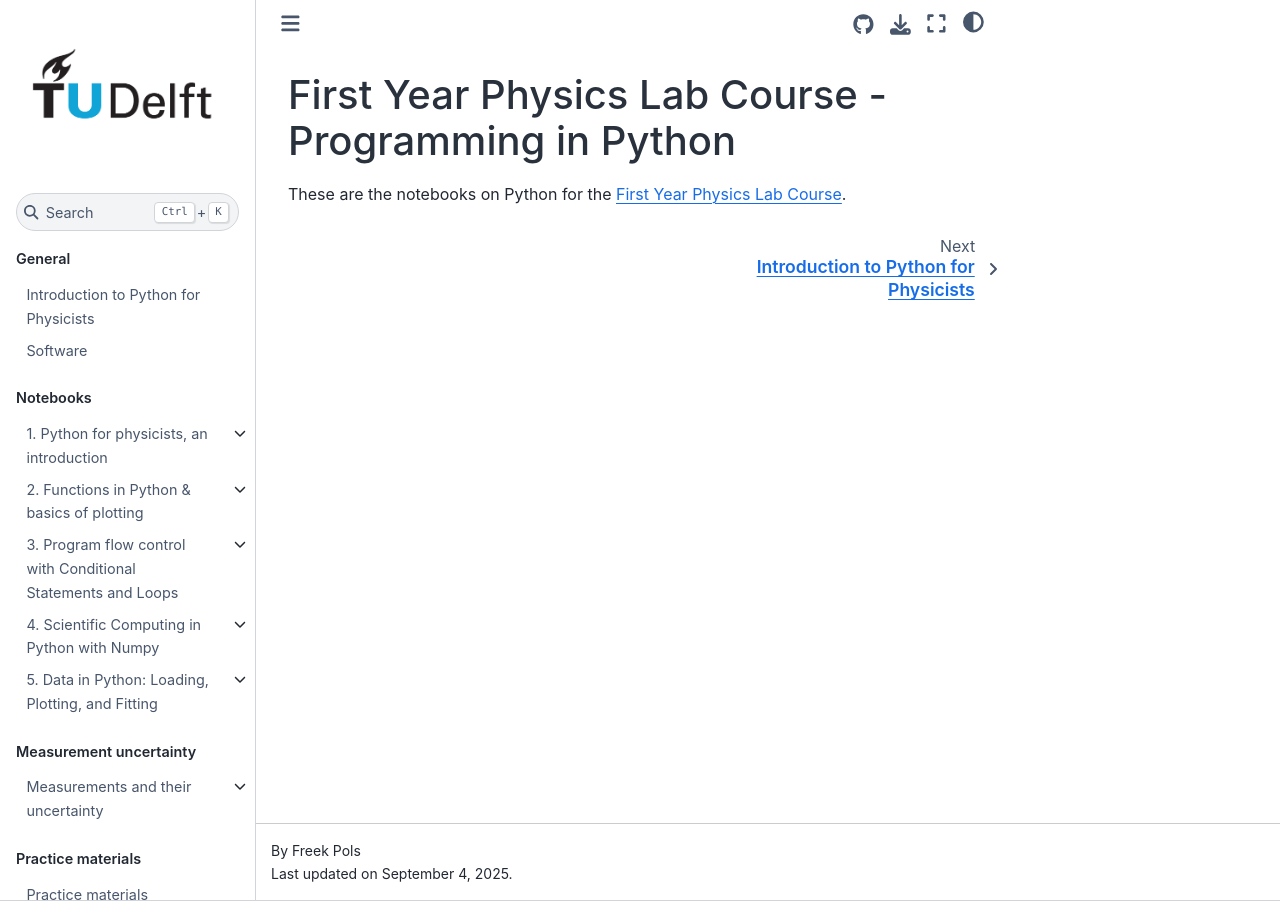
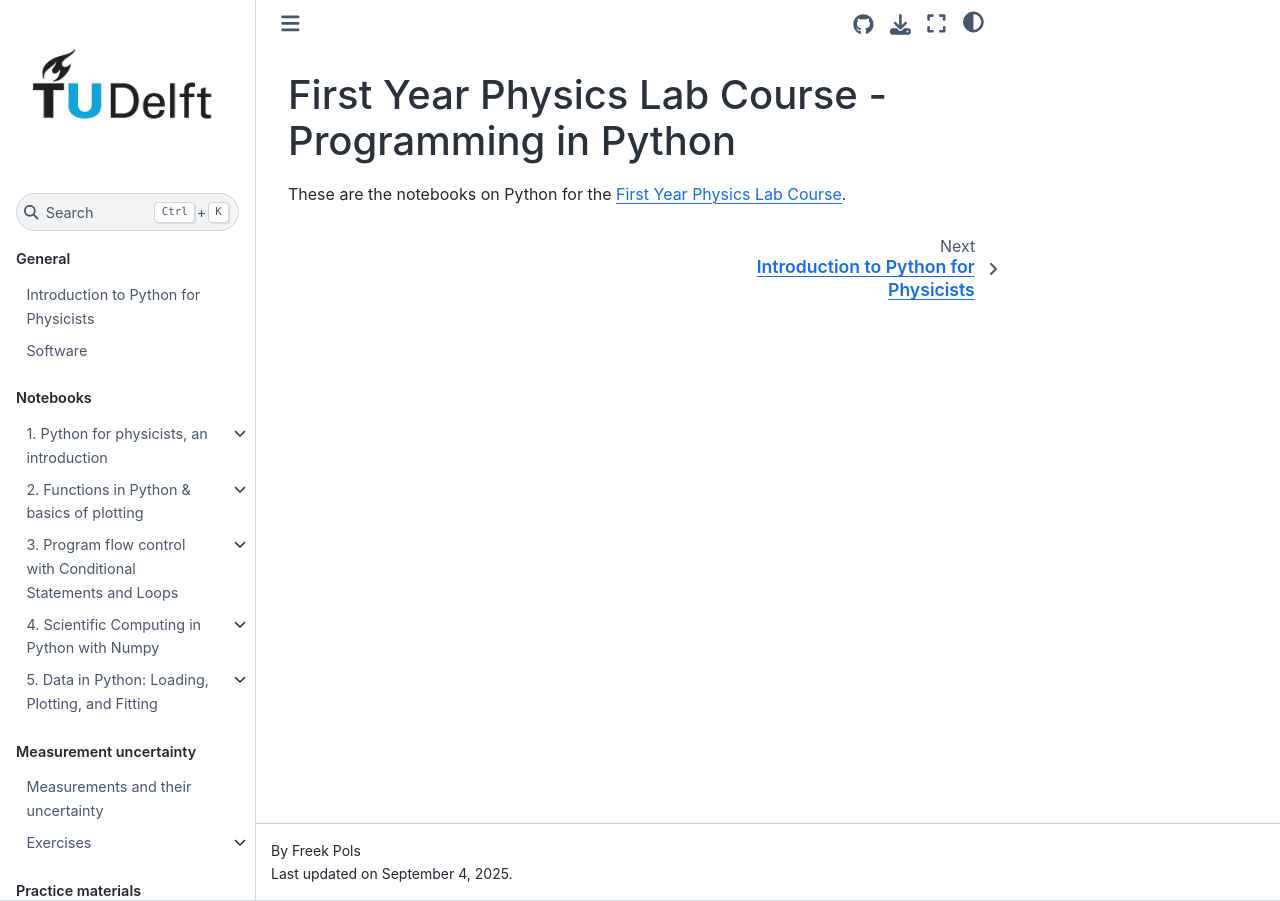
Before and after one commit to boasbakker/FYPLC, a Jupyter Book: the page built from book/intro.md, in a window 1280 px wide. Built offline with Jupyter Book 1.0.4 settings and Sphinx 7.4.7 and the Sphinx Book theme 1.1.4, drawn with Linux system fonts in a browser that asks for light colours; comment, search, counter and statistics services are not loaded; part of the change alters nothing that is shown.

```diff
--- a/book/_toc.yml
+++ b/book/_toc.yml
@@ -31,8 +31,8 @@ parts:
     numbered: false
     chapters:
       - file: Course files/Notebook 6/Notebook 6 Measurement uncertainty.ipynb
+      - file: Course files/Notebook 6/NB6_ex.ipynb
         sections:
-        - file: Course files/Notebook 6/NB6_ex.ipynb
         - file: Course files/Notebook 6/NB6_ex_sol.ipynb
   - caption: Practice materials
     numbered: false
```
Also changed, not shown: book/Course files/Notebook 3/NB3_ex_sol.ipynb, book/Course files/Notebook 3/Notebook 3 Program Flow Control.ipynb, 1 other file.
